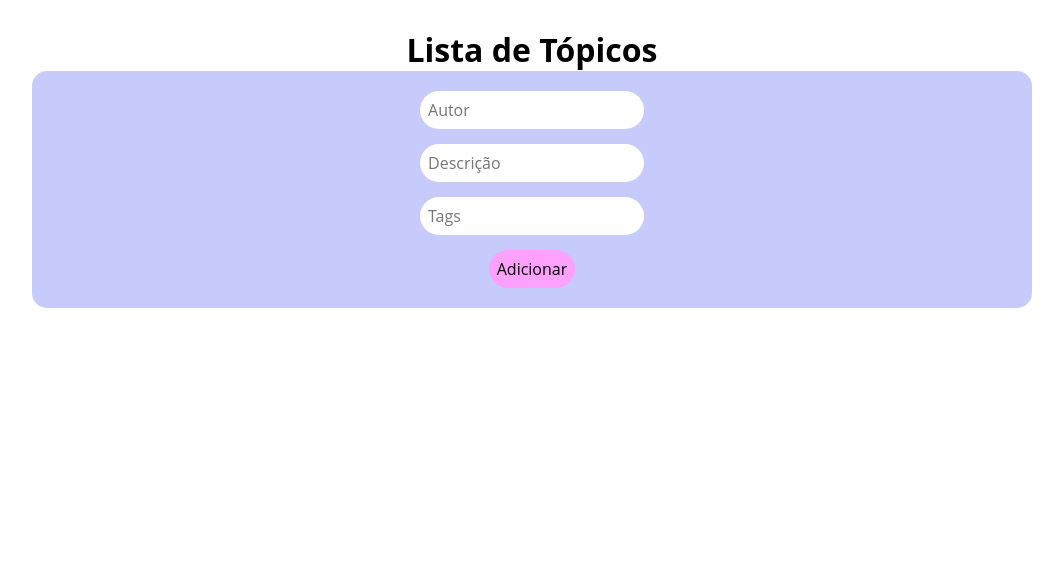
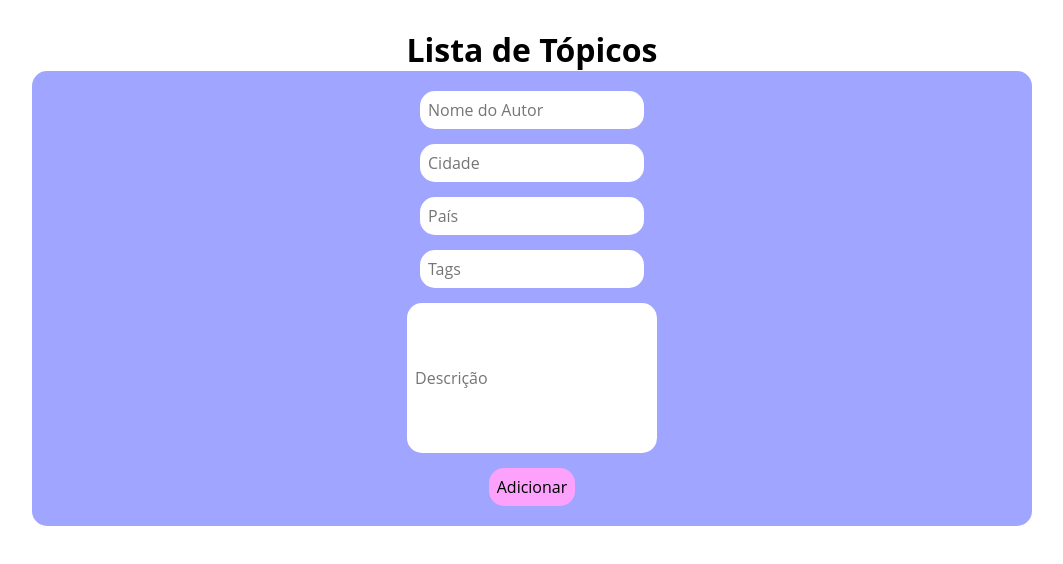
Before and after one commit to TemistoclesZwang/progInternet2, a React (Vite) app in the folder up-down/: page / in a window 1280 px wide. Shown: the top 564 px of the page, without its empty margins (108-1171 px from the left). Built offline with nearby package versions, Linux system fonts and the light colour scheme.

Commit message:
add uuid e refatorado css

```diff
--- a/up-down/package.json
+++ b/up-down/package.json
@@ -11,11 +11,13 @@
   },
   "dependencies": {
     "react": "^18.2.0",
-    "react-dom": "^18.2.0"
+    "react-dom": "^18.2.0",
+    "uuid": "^9.0.1"
   },
   "devDependencies": {
     "@types/react": "^18.2.15",
     "@types/react-dom": "^18.2.7",
+    "@types/uuid": "^9.0.4",
     "@typescript-eslint/eslint-plugin": "^6.0.0",
     "@typescript-eslint/parser": "^6.0.0",
     "@vitejs/plugin-react": "^4.0.3",
--- a/up-down/src/index.css
+++ b/up-down/src/index.css
@@ -43,7 +43,7 @@ input,
 textarea {
     /* intervalo de tamanho */
     font-size: clamp(14px, 1.6rem, 2vw);
-    border-radius: 2.5rem;
+    border-radius: 1.5rem;
     padding: .8rem;
     /*. clamp = setar tamanho minimo, normal e máximo */
     /*. perceba que é o clamp somente de body,button, input e textare */
--- a/up-down/src/pages/components/NewTopic/index.css
+++ b/up-down/src/pages/components/NewTopic/index.css
@@ -4,11 +4,19 @@ form{
     flex-direction: column;
     margin: 0 auto;
     gap:1.5rem;
-    background-color: var(--roxo);
+    background-color:rgb(160, 166, 255);
     border-radius: 1.5rem;
     padding: 2rem;
     max-width: 100rem;
 }
+
+
 .adicionar{
     background-color: var(--rosa);
 }
+
+.descricao{
+    width: 25rem;
+    height: 15rem;
+
+}
--- a/up-down/src/pages/components/NewTopic/index.tsx
+++ b/up-down/src/pages/components/NewTopic/index.tsx
@@ -1,29 +1,41 @@
-import { useState } from "react"
+import { useState } from "react";
 import './index.css'
+import { v1 as uuidv1 } from 'uuid';
+
 
 interface NewTopicProps {
     onAddTopic: (newTopic: Topic) => void;
-} //. essa props é uma função
+}
+
+interface Autor {
+    nome: string;
+    cidade: string;
+    pais: string;
+}
 
 export interface Topic {
-    id: string
-    autor: string
-    description?: string
-    active: boolean
-    created_at: Date
-    tags: string
+    id: string;
+    autor: Autor;
+    description?: string;
+    active: boolean;
+    created_at: Date;
+    tags: string;
 }
 
 export function NewTopic({ onAddTopic }: NewTopicProps) {
-    const [autor, setAutor] = useState('');
+    const [autor, setAutor] = useState<Autor>({ nome: '', cidade: '', pais: '' });
     const [description, setDescription] = useState('');
     const [tags, setTags] = useState('');
 
     const handleInputChange = (e: React.ChangeEvent<HTMLInputElement>) => {
         const { name, value } = e.target;
 
-        if (name === 'autor') {
-            setAutor(value);
+        if (name === 'nome') {
+            setAutor(prevAutor => ({ ...prevAutor, nome: value }));
+        } else if (name === 'cidade') {
+            setAutor(prevAutor => ({ ...prevAutor, cidade: value }));
+        } else if (name === 'pais') {
+            setAutor(prevAutor => ({ ...prevAutor, pais: value }));
         } else if (name === 'description') {
             setDescription(value);
         } else if (name === 'tags') {
@@ -33,18 +45,17 @@ export function NewTopic({ onAddTopic }: NewTopicProps) {
 
     const handleSubmit = (e: React.FormEvent) => {
         e.preventDefault();
-        if (autor.trim() !== '' && description.trim() !== '' && tags.trim() !== '') {
+        if (autor.nome.trim() !== '' && autor.cidade.trim() !== '' && autor.pais.trim() !== '' && description.trim() !== '' && tags.trim() !== '') {
             const newTopic: Topic = {
-                id: Math.random().toString(),
+                id: uuidv1(),
                 autor: autor,
                 description: description,
                 active: true,
                 created_at: new Date(),
                 tags: tags
             };
-
             onAddTopic(newTopic);
-            setAutor('');
+            setAutor({ nome: '', cidade: '', pais: '' });
             setDescription('');
             setTags('');
         }
@@ -55,17 +66,24 @@ export function NewTopic({ onAddTopic }: NewTopicProps) {
             <form onSubmit={handleSubmit}>
                 <input
                     type="text"
-                    name="autor"
-                    value={autor}
+                    name="nome"
+                    value={autor.nome}
                     onChange={handleInputChange}
-                    placeholder="Autor"
+                    placeholder="Nome do Autor"
                 />
                 <input
                     type="text"
-                    name="description"
-                    value={description}
+                    name="cidade"
+                    value={autor.cidade}
                     onChange={handleInputChange}
-                    placeholder="Descrição"
+                    placeholder="Cidade"
+                />
+                <input
+                    type="text"
+                    name="pais"
+                    value={autor.pais}
+                    onChange={handleInputChange}
+                    placeholder="País"
                 />
                 <input
                     type="text"
@@ -74,6 +92,13 @@ export function NewTopic({ onAddTopic }: NewTopicProps) {
                     onChange={handleInputChange}
                     placeholder="Tags"
                 />
+                <input className="descricao"
+                    type="text"
+                    name="description"
+                    value={description}
+                    onChange={handleInputChange}
+                    placeholder="Descrição"
+                />
                 <input className="adicionar" type="submit" value={"Adicionar"} />
             </form>
         </>
--- a/up-down/src/pages/components/TaskList/index.css
+++ b/up-down/src/pages/components/TaskList/index.css
@@ -1,4 +1,13 @@
-.descriptionTxt,.autorTxt{
+.containerTxt{
     display: flex;
-    justify-content: flex-start;
+    flex-direction: column;
+    align-items: flex-start;
+    gap:1rem;
 }
+
+
+.boldTxt{
+    font-family:cursive;
+    font-size: 2rem;
+    font-weight:bold;
+}
--- a/up-down/src/pages/components/TaskList/index.tsx
+++ b/up-down/src/pages/components/TaskList/index.tsx
@@ -31,16 +31,15 @@ export function TopicList({ topics }: TopicListProps) {
         }));
     };
 
-
-
     return (
         <>
             <div className="cardTopicList">
                 {topics.map((topic) => (
                     <div key={topic.id} className="card">
                         <div className='containerTxt'>
-                        <p className='descriptionTxt'>Descrição:{topic.description}</p>
-                        <p className='autorTxt'>Autor:{topic.autor}</p>
+                            <p className='descriptionTxt'>Descrição:<span className="boldTxt">{topic.description}</span></p>
+                            <p className='autorTxt'>Autor:{topic.autor.nome}</p>
+                            <p className='dataTxt'>Data:{topic.created_at.toLocaleString()}</p>
                         </div>
                         <ButtonUpDown
                             onUpClick={() => handleUpVote(topic.id)}
--- a/up-down/src/pages/components/TotalVotes/index.css
+++ b/up-down/src/pages/components/TotalVotes/index.css
@@ -1,5 +1,5 @@
 .mostrarVotos{
-    background-color: var(--azul);
+    background-color: var(--rosa);
 }
 .progressBar {
     position: relative;
```
Also changed, not shown: 1 other file (tests, documents, lock files or other folders).
